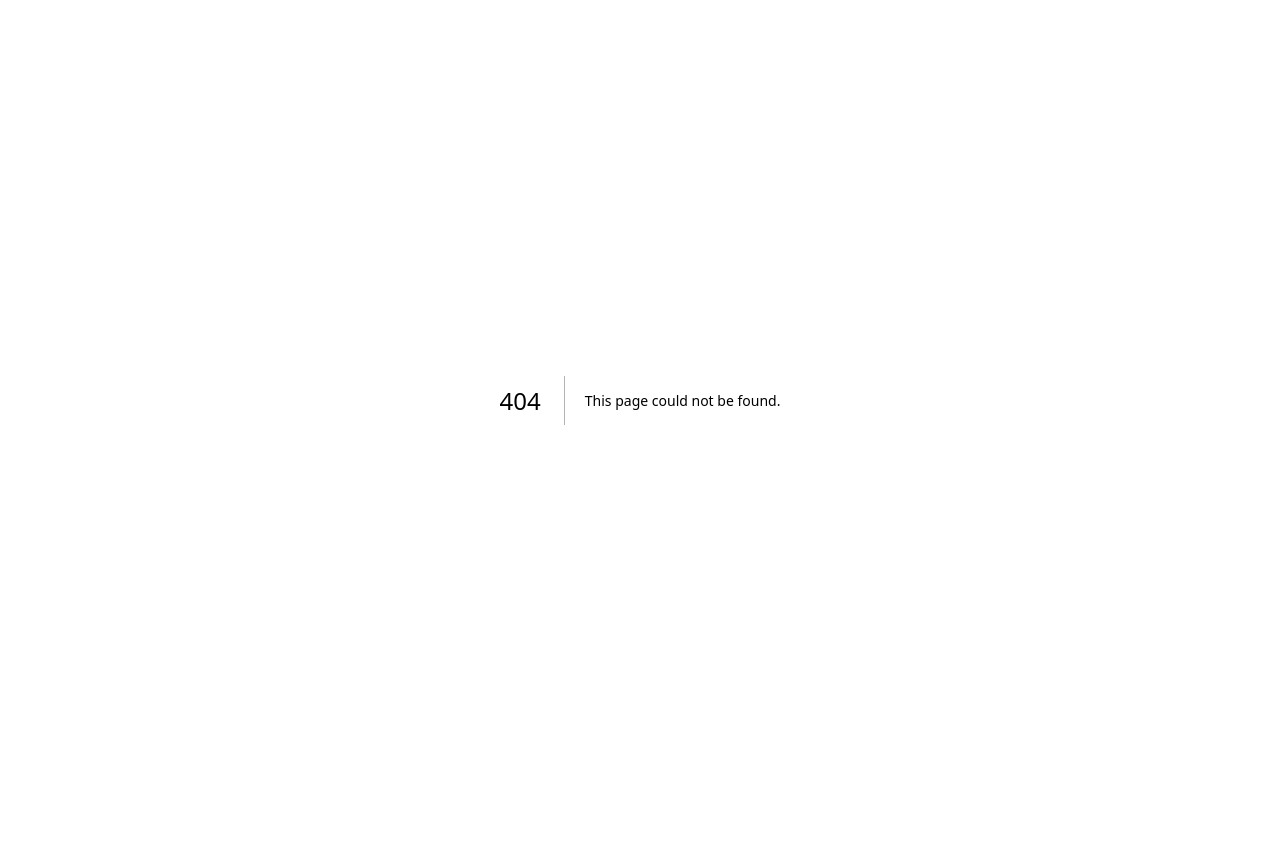
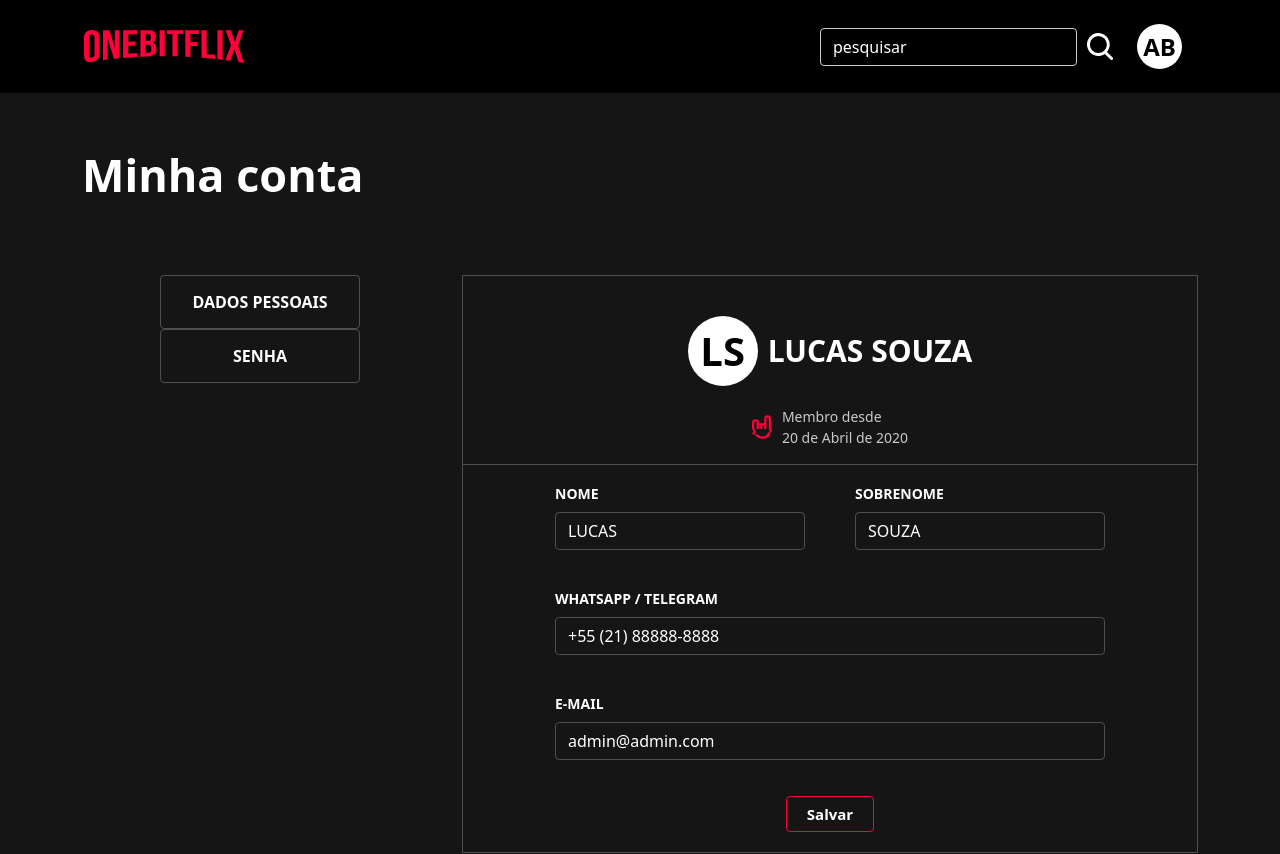
Before and after one commit to piazin/onebitflix_web, a Next.js app: page /profile in a window 1280 px wide. Before the commit this address had no page. Shown: the top 854 px of the page. Before the commit the page ends 800 px from the top, so only its background shows below. Built offline with nearby package versions, Linux system fonts and the light colour scheme.

Commit message:
:sparkles: feat: create elements page user info

```diff
--- /dev/null
+++ b/pages/profile.tsx
@@ -0,0 +1,37 @@
+import Head from 'next/head';
+import { Button, Col, Container, Row } from 'reactstrap';
+import { Footer } from '../src/components/Common/Footer';
+import { HeaderAuth } from '../src/components/Common/HeaderAuth';
+import { UserForm } from '../src/components/Profile/User';
+import styles from '../styles/profile.module.scss';
+
+export default function Profile() {
+  return (
+    <>
+      <Head>
+        <title>Onebitflix - Meus dados</title>
+        <link rel="shortcut icon" href="/favicon.svg" type="image/x-icon" />
+      </Head>
+      <main>
+        <div className={styles.header}>
+          <HeaderAuth />
+        </div>
+        <Container className="py-5">
+          <p className={styles.title}>Minha conta</p>
+          <Row className="pt-3 pb-5">
+            <Col md={4} className={styles.btnColumn}>
+              <Button className={styles.renderFormBtn}>DADOS PESSOAIS</Button>
+              <Button className={styles.renderFormBtn}>SENHA</Button>
+            </Col>
+            <Col md>
+              <UserForm />
+            </Col>
+          </Row>
+        </Container>
+        <div className={styles.footer}>
+          <Footer />
+        </div>
+      </main>
+    </>
+  );
+}
--- /dev/null
+++ b/src/components/Profile/User/index.tsx
@@ -0,0 +1,91 @@
+import { Button, Form, FormGroup, Input, Label } from 'reactstrap';
+import styles from '../../../../styles/profile.module.scss';
+
+export const UserForm = () => {
+  return (
+    <>
+      <Form className={styles.form}>
+        <div className={styles.formName}>
+          <p className={styles.nameAbbreviation}>LS</p>
+          <p className={styles.userName}>LUCAS SOUZA</p>
+        </div>
+        <div className={styles.memberTime}>
+          <img
+            src="/profile/iconUserAccount.svg"
+            alt="icon profile"
+            className={styles.memberTimeImg}
+          />
+          <p className={styles.memberTimeText}>
+            Membro desde <br /> 20 de Abril de 2020
+          </p>
+        </div>
+        <hr />
+        <div className={styles.inputFlexDiv}>
+          <FormGroup>
+            <Label className={styles.label} for="firstName">
+              NOME
+            </Label>
+            <Input
+              type="text"
+              name="firstName"
+              id="firstName"
+              placeholder="Qual o seu primeiro nome?"
+              required
+              maxLength={20}
+              className={styles.inputFlex}
+              value={'Lucas'}
+            />
+          </FormGroup>
+          <FormGroup>
+            <Label className={styles.label} for="lastName">
+              SOBRENOME
+            </Label>
+            <Input
+              type="text"
+              name="lastName"
+              id="lastName"
+              placeholder="Qual o seu segundo nome?"
+              required
+              maxLength={20}
+              className={styles.inputFlex}
+              value={'Souza'}
+            />
+          </FormGroup>
+        </div>
+        <div className={styles.inputDiv}>
+          <FormGroup>
+            <Label className={styles.label} for="phone">
+              WHATSAPP / TELEGRAM
+            </Label>
+            <Input
+              type="tel"
+              name="phone"
+              id="phone"
+              placeholder="(xx) 9 xxxxx-xxxx"
+              required
+              className={styles.input}
+              value={'+55 (21) 88888-8888'}
+            />
+          </FormGroup>
+          <FormGroup>
+            <Label className={styles.label} for="email">
+              E-MAIL
+            </Label>
+            <Input
+              type="email"
+              name="email"
+              id="email"
+              placeholder="Coloque o seu email"
+              required
+              className={styles.input}
+              value={'admin@admin.com'}
+            />
+          </FormGroup>
+          <Button type="submit" className={styles.formBtn} outline>
+            Salvar
+          </Button>
+        </div>
+      </Form>
+    </>
+  );
+};
--- /dev/null
+++ b/styles/profile.module.scss
@@ -0,0 +1,184 @@
+@import '../styles/colors.module.scss';
+
+.header {
+  background-color: black;
+}
+
+.form {
+  border: 1px solid $darkGray;
+  padding: 20px 0px;
+  max-width: 100%;
+
+}
+
+.formName {
+  display: flex;
+  align-items: center;
+  justify-content: center;
+  gap: 10px;
+  width: 80%;
+  margin: 20px auto;
+  text-transform: uppercase;
+}
+
+.nameAbbreviation {
+  font-size: 40px;
+  font-weight: bold;
+  min-height: 70px;
+  min-width: 70px;
+  background-color: white;
+  color: black;
+  border-radius: 50%;
+  display: flex;
+  justify-content: center;
+  align-items: center;
+}
+
+.userName {
+  font-size: 30px;
+  font-weight: bold;
+}
+
+.memberTime {
+  display: flex;
+  justify-content: center;
+  gap: 10px;
+}
+
+.memberTimeImg {
+  width: 20px;
+}
+
+.memberTimeText {
+  font-size: 14px;
+  color: $lightGray;
+}
+
+.label {
+  font-size: 14px;
+  font-weight: bold;
+}
+
+.inputFlexDiv {
+  display: flex;
+  flex-wrap: wrap;
+  justify-content: center;
+  gap: 50px;
+}
+
+.inputFlex {
+  width: 250px;
+  background-color: transparent;
+  border: 1px solid $darkGray;
+  color: white;
+  text-transform: uppercase;
+
+  &::placeholder {
+    color: $lightGray;
+  }
+
+  &:focus {
+    box-shadow: none;
+    border-color: $lightRed;
+    color: white;
+    background-color: transparent;
+  }
+}
+
+.inputDiv {
+  display: flex;
+  flex-direction: column;
+  align-items: center;
+  margin-top: 20px;
+  gap: 20px;
+}
+
+.input {
+  @extend .inputFlex;
+  text-transform: lowercase;
+  width: 550px;
+}
+
+.formBtn {
+  border-color: $lightRed;
+  text-align: center;
+  color: white;
+  font-weight: bold;
+  font-size: 15px;
+  padding: 6px 20px;
+
+  &:hover {
+    border-color: $darkRed;
+    background-color: transparent;
+    color: $lightGray;
+  }
+}
+
+.title {
+  font-size: 45px;
+  font-weight: bold;
+  padding-bottom: 50px;
+}
+
+.renderFormBtn {
+  display: block;
+  width: 200px;
+  border: 1px solid $darkGray;
+  background-color: transparent;
+  font-weight: bold;
+  margin: 0 auto;
+  padding: 14px 0px;
+
+  &:hover {
+    background-color: transparent;
+    border-color: $lightRed;
+    color: $lightGray;
+  }
+}
+
+.footer {
+  background-color: black;
+}
+
+@media (max-width: 991px) {
+  .title {
+    text-align: center;
+  }
+
+  .btnColumn {
+    width: 100%;
+    margin-bottom: 40px;
+
+  }
+}
+
+@media (max-width: 767px) {
+  .inputFlexDiv {
+    gap: 20px;
+  }
+
+  .inputFlex {
+    width: 400px;
+  }
+}
+
+@media (max-width: 460px) {
+  .title {
+    font-size: 30px;
+    margin-bottom: 10px;
+  }
+
+  .nameAbbreviation {
+    font-size: 30px;
+    min-height: 60px;
+    min-width: 60px;
+  }
+
+  .userName {
+    font-size: 25px;
+  }
+
+  .inputFlex {
+    width: 100%;
+  }
+}
```
